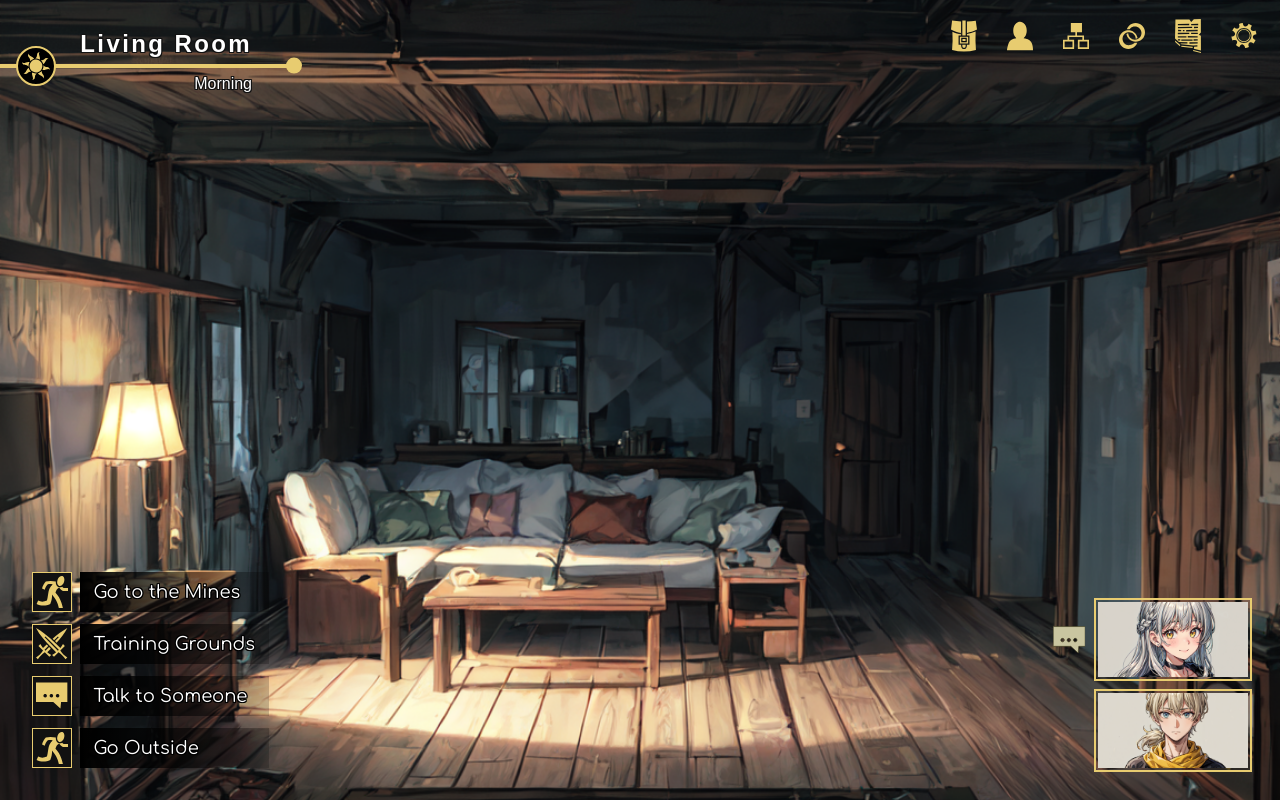
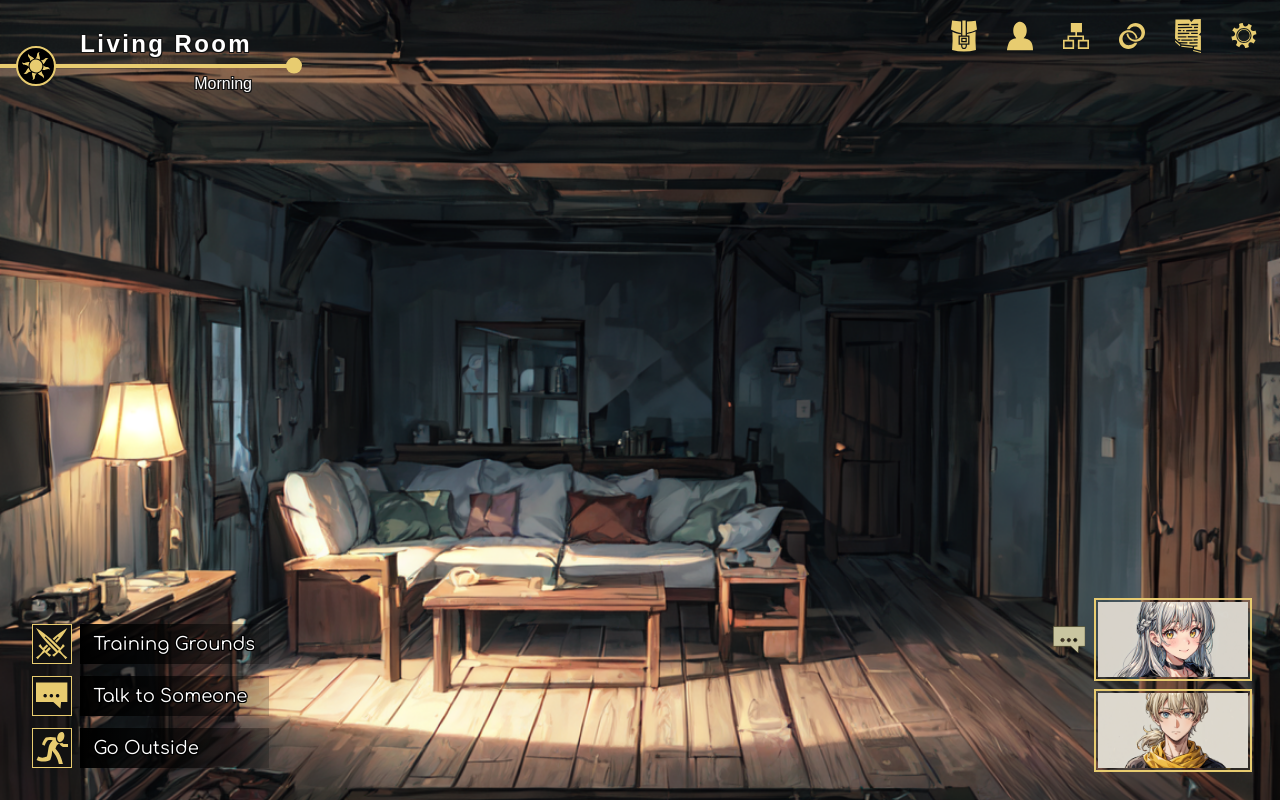
Before and after one commit to pauloserrano/nextjs-game, a Next.js app: page / in a window 1280 px wide. Built offline with nearby package versions, Linux system fonts and the light colour scheme; a web font is replaced by a local one.

Commit message:
feat: added dynamic quest listeners

```diff
--- a/app/contexts/GameContext.tsx
+++ b/app/contexts/GameContext.tsx
@@ -30,19 +30,13 @@ export const GameReducer = (state: GameState, action: GameAction): GameState =>
     case(GAME_REDUCER_ACTIONS.START_EVENT):
       return {
         ...state,
-        events: {
-          ...state.events,
-          current: action.payload,
-        },
+        event: action.payload,
       }
 
     case(GAME_REDUCER_ACTIONS.END_EVENT):
     return {
       ...state,
-      events: {
-        ...state.events,
-        current: null
-      },
+      event: undefined,
     }
 
     case(GAME_REDUCER_ACTIONS.ADD_TO_PARTY):
@@ -75,15 +69,21 @@ export const GameReducer = (state: GameState, action: GameAction): GameState =>
     case(GAME_REDUCER_ACTIONS.ADD_QUEST):
       return {
         ...state,
-        quests: [...state.quests, action.payload]
+        quests: {
+          ...state.quests,
+          ongoing: [...state.quests.ongoing, action.payload],
+        }
       }
 
     case(GAME_REDUCER_ACTIONS.UPDATE_QUEST):
-      const quests = state.quests.filter(quest => !quest.id === action.payload.id)
+      //const quests = state.quests.filter(quest => !quest.id === action.payload.id)
 
       return {
         ...state,
-        quests: [...quests, action.payload]
+        quests: {
+          ...state.quests,
+          ongoing: [...state.quests.ongoing],
+        }
       }
 
     default:
@@ -94,8 +94,7 @@ export const GameReducer = (state: GameState, action: GameAction): GameState =>
 
 const initialState: GameState = {
   characters: { active: [], idle: [] },
-  events: { current: null, queued: [] },
-  quests: []
+  quests: { ongoing: [], completed: [] }
 }
 
 interface GameContextState {
--- a/app/data/quests.ts
+++ b/app/data/quests.ts
@@ -1,4 +1,4 @@
-import { MAPS_ID, QUESTS_ID, Quest } from "../types";
+import { EVENT_TYPES, MAPS_ID, QUESTS_ID, Quest, TravelEvent } from "../types";
 import { createEvent } from "../helpers";
 import { maps } from "./maps";
 
@@ -7,43 +7,25 @@ const DEMO_001: Quest = {
   id: QUESTS_ID.DEMO_001,
   name: "Lorem Ispum",
   description: "Lorem ipsum dolor sit amet consectetur adipisicing elit. Exercitationem est necessitatibus repellendus dolorum consequuntur. Libero cumque aut molestias alias doloremque.",
-  isCompleted: false,
+  completed: false,
   steps: [
     {
       description: "Travel to the Mines",
-      actions: [
-        {
-          label: "Go to the Mines",
-          location: maps[MAPS_ID.DEMO],
-          event: createEvent.travel(MAPS_ID.OUTSIDE),
-        }
-      ],
-      isCompleted: false
-    }
-  ],
-}
-
-const DEMO_002: Quest = {
-  id: QUESTS_ID.DEMO_002,
-  name: "Something else",
-  description: "lorem ipsum",
-  isCompleted: false,
-  steps: [
-    {
-      description: "IDK",
-      actions: [
-        {
-          label: "???",
-          location: maps[MAPS_ID.OUTSIDE],
-          event: createEvent.travel(MAPS_ID.DEMO),
-        }
-      ],
-      isCompleted: false
+      action: {
+        label: "Go to the Mines",
+        location: MAPS_ID.DEMO,
+        event: createEvent.travel(MAPS_ID.OUTSIDE),
+      },
+      trigger: {
+        type: EVENT_TYPES.TRAVEL,
+        condition: (event: TravelEvent) => event.data.mapId === MAPS_ID.OUTSIDE,
+        callback: () => { console.log("working!") }
+      },
+      completed: false
     }
   ],
 }
 
 export const quests = {
-  [DEMO_001.id]: DEMO_001,
-  [DEMO_002.id]: DEMO_002
+  [DEMO_001.id]: DEMO_001
 }
--- a/app/hooks/useGameContext.tsx
+++ b/app/hooks/useGameContext.tsx
@@ -32,7 +32,7 @@ export function useGameContext() {
   }
 
   const addQuest = (quest: Quest) => {
-    const knownQuest = state.quests.some(ongoingQuest => ongoingQuest.id === quest.id)
+    const knownQuest = state.quests.ongoing.some(ongoingQuest => ongoingQuest.id === quest.id)
 
     if (!knownQuest) {
       dispatch({ type: GAME_REDUCER_ACTIONS.ADD_QUEST, payload: quest })
--- a/app/layouts/JournalLayout/JournalLayout.tsx
+++ b/app/layouts/JournalLayout/JournalLayout.tsx
@@ -69,7 +69,7 @@ export function JournalLayout() {
           <h3>{category}</h3>
           <ul>
             {category === CATEGORIES.QUESTS && (
-              state.quests.map((quest) => (
+              state.quests.ongoing.map((quest) => (
                 <li
                   key={quest.id}
                   className={`
--- a/app/layouts/OverworldLayout/OverworldLayout.tsx
+++ b/app/layouts/OverworldLayout/OverworldLayout.tsx
@@ -17,34 +17,11 @@ const volkhov = Volkhov({ subsets: ["latin"], weight: ["400", "700"]})
 
 export function OverworldLayout() {
   const { state: { currentMap, daytime, characters, quests }} = useGameContext()
-  const eventHandler = useEvent()
+  const { dispatch } = useCustomEvent()
   const router = useRouter()
-  const { listen, dispatch, remove } = useCustomEvent()
 
   function getMapActions(): MapAction[] {
-    const questActions: MapAction[] = []
-    const activeQuests = quests.filter(quest => !quest.isCompleted)
-
-    for(let i = 0; i < activeQuests.length; i++) {
-      const currStep = quests[i].steps.find(step => !step.isCompleted)
-
-      if (currStep?.actions){
-        currStep.actions.forEach(action => {
-          if (action.location === currentMap) questActions.push(action)
-        })
-      }
-    }
-
-    let mapActions: MapAction[] = []
-
-    if (currentMap){
-      mapActions = [...currentMap.actions]
-    }
-
-    return [
-      ...questActions,
-      ...mapActions
-    ]
+    return currentMap?.actions || []
   }
 
   return (
--- a/app/page.tsx
+++ b/app/page.tsx
@@ -19,9 +19,7 @@ export default function Home() {
       create.characterSheet(characters[CHARACTERS_ID.ARION]),
       create.characterSheet(characters[CHARACTERS_ID.ELOISE]),
     ])
-
     actions.addQuest(quests[QUESTS_ID.DEMO_001])
-    actions.addQuest(quests[QUESTS_ID.DEMO_002])
   }, [])
 
   useEffect(() => {
@@ -52,11 +50,40 @@ export default function Home() {
     }
   }, [])
 
-  switch(state.events.current?.type){
+  useEffect(() => {
+    if (!state.quests.ongoing) return
+
+    const triggers: any = []
+
+    for(let i = 0; i < state.quests.ongoing.length; i++) {
+      const quest = state.quests.ongoing[i]
+      const currentStep = quest.steps.find((step) => !step.completed)
+
+      const callback = (e: any) => {
+        if (!currentStep?.trigger.condition(e.detail)) return
+
+        currentStep.trigger.callback()
+      }
+
+      if (currentStep !== undefined){
+        listen(currentStep.trigger.type, callback)
+        triggers.push({ type: currentStep.trigger.type, callback: callback })
+      }
+    }
+
+    return () => {
+      triggers.forEach((listener: any) => {
+        remove(listener.type, listener.callback)
+      })
+    }
+  }, [state.quests.ongoing])
+
+
+  switch(state.event?.type){
     case(EVENT_TYPES.DIALOGUE):
       return (
         <DialogueLayout
-          event={state.events.current as DialogueEvent}
+          event={state.event as DialogueEvent}
           resolve={actions.endEvent}
         />
       )
@@ -64,7 +91,7 @@ export default function Home() {
     case(EVENT_TYPES.COMBAT):
       return (
         <CombatLayout
-          event={state.events.current as CombatEvent}
+          event={state.event as CombatEvent}
           resolve={actions.endEvent}
         />
       )
--- a/app/types/index.ts
+++ b/app/types/index.ts
@@ -7,15 +7,15 @@ export * from "./dialogue.types"
 export * from "./quest.types"
 
 export interface GameState {
+  currentMap?: Map
+  daytime?: DAYTIMES
   characters: {
     active: CharacterSheet[],
     idle: CharacterSheet[]
   }
-  events: {
-    current: Event | null,
-    queued: Event[]
+  event?: Event
+  quests: {
+    ongoing: Quest[],
+    completed: Quest[]
   }
-  quests: Quest[]
-  currentMap?: Map
-  daytime?: DAYTIMES
 }
--- a/app/types/quest.types.ts
+++ b/app/types/quest.types.ts
@@ -1,37 +1,33 @@
-import { Map, MapAction } from "./map.types"
+import { EVENT_TYPES } from "./event.types"
+import { MAPS_ID, Map, MapAction } from "./map.types"
 
 export const enum QUESTS_ID {
   DEMO_001,
   DEMO_002
 }
 
-export interface QuestAction extends MapAction {
-  location: Map
+const enum REQUIREMENT_TYPE {
+  LEVEL,
 }
 
-export interface Quest {
-  id: QUESTS_ID
-  name: string
-  description: string
-  steps: {
-    name?: string
-    description: string
-    actions?: QuestAction[]
-    isCompleted: boolean
-    onStart?: () => void
-  }[]
-  requirements?: {}[]
-  rewards?: {}
-  isCompleted: boolean
+const enum REWARD_TYPE {
+  MONEY,
+  XP
+}
+
+export interface QuestAction extends MapAction {
+  location: MAPS_ID
 }
 
 interface QuestStep {
-  type: REWARD_TYPE
-  value: any
-}
-
-const enum REQUIREMENT_TYPE {
-
+  completed: boolean
+  description: string
+  action?: QuestAction
+  trigger: {
+    type: EVENT_TYPES,
+    condition: (event: any) => void
+    callback: () => void
+  }
 }
 
 interface QuestRequirements {
@@ -39,11 +35,17 @@ interface QuestRequirements {
   value: any
 }
 
-const enum REWARD_TYPE {
-
-}
-
 interface QuestReward {
   type: REWARD_TYPE
   value: any
 }
+
+export interface Quest {
+  id: QUESTS_ID
+  name: string
+  description: string
+  steps: QuestStep[]
+  requirements?: QuestRequirements[]
+  rewards?: QuestReward[]
+  completed: boolean
+}
```
